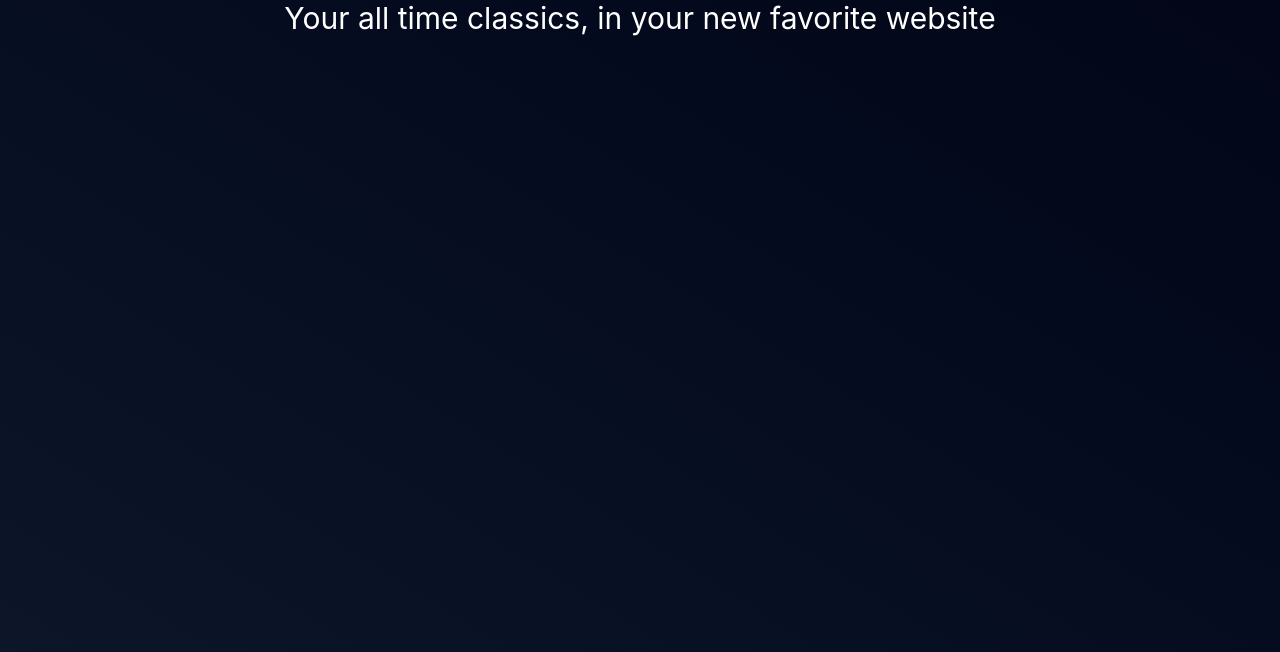
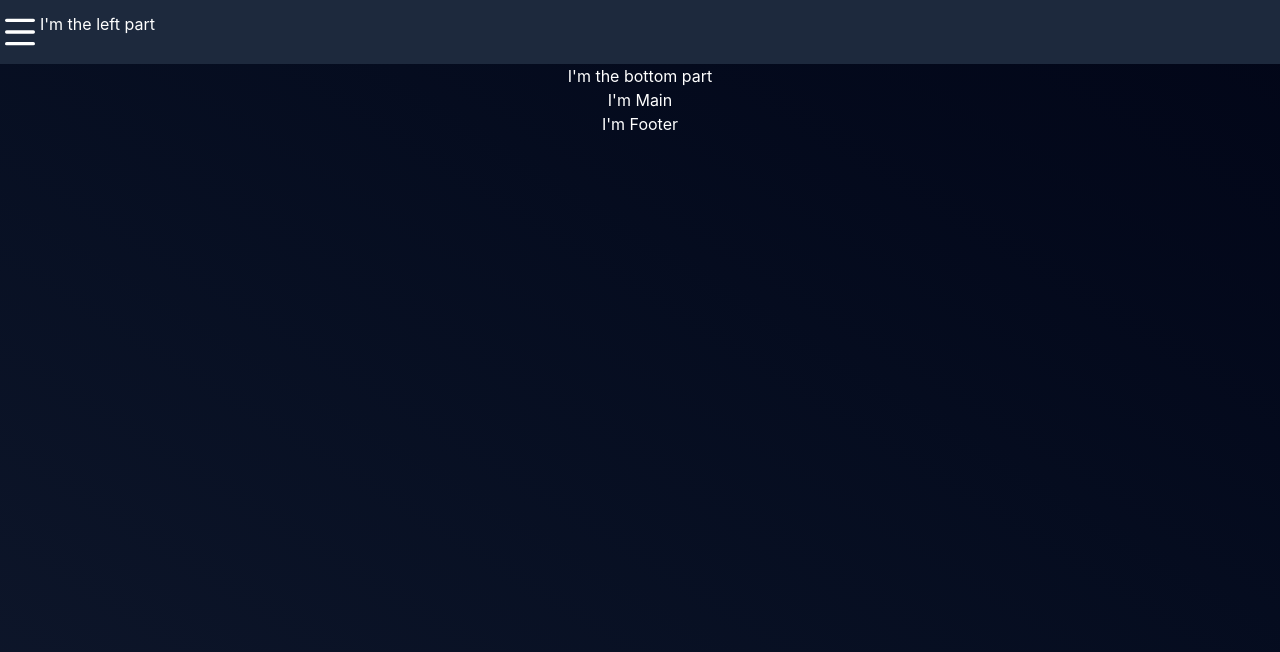
Before and after one commit to facundoduhau/Movie-Browser, a React (Vite) app: page / in a window 1280 px wide. Shown: the top 652 px of the page. Built offline with nearby package versions, Linux system fonts and the light colour scheme.

Commit message:
Working on nav bar

```diff
--- a/package.json
+++ b/package.json
@@ -11,6 +11,7 @@
   },
   "dependencies": {
     "@tailwindcss/vite": "^4.3.2",
+    "lucide-react": "^1.30.0",
     "react": "^19.2.7",
     "react-dom": "^19.2.7",
     "tailwindcss": "^4.3.2"
--- a/src/App.tsx
+++ b/src/App.tsx
@@ -1,15 +1,28 @@
 import React from "react";
+import { Menu } from 'lucide-react';
 
 const App = () => {
-  return (
-    <div className="w-screen min-h-screen bg-linear-to-bl from-slate-950  to-slate-900">
-      <header className="flex flex-col justify-center items-center">
-        <h1 className="w-fit text-white text-3xl">
-          Your all time classics, in your new favorite website
-        </h1>
-      </header>
-    </div>
-  );
+    return (
+        <div className="w-screen min-h-screen bg-linear-to-bl from-slate-950  to-slate-900 flex flex-col items-center">
+            <header className="text-white w-full flex flex-col items-center">
+                <div className="bg-slate-800 w-full h-16 flex items-center">
+                    <div className="flex">
+                        <Menu size={40} />
+                        <span>I'm the left part</span>
+                    </div>
+                </div>
+                <div>
+                    I'm the bottom part
+                </div>
+            </header>
+            <main className="text-white">
+                I'm Main
+            </main>
+            <footer className="text-white">
+                I'm Footer
+            </footer>
+        </div>
+    );
 };
 
 export default App;
```
Also changed, not shown: 1 other file (tests, documents, lock files or other folders).
